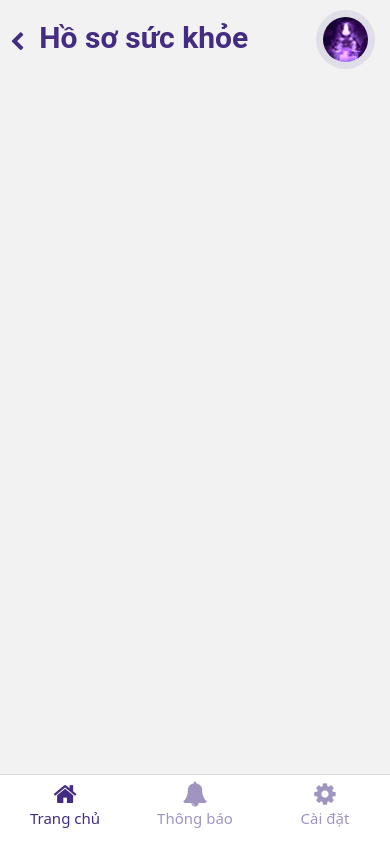
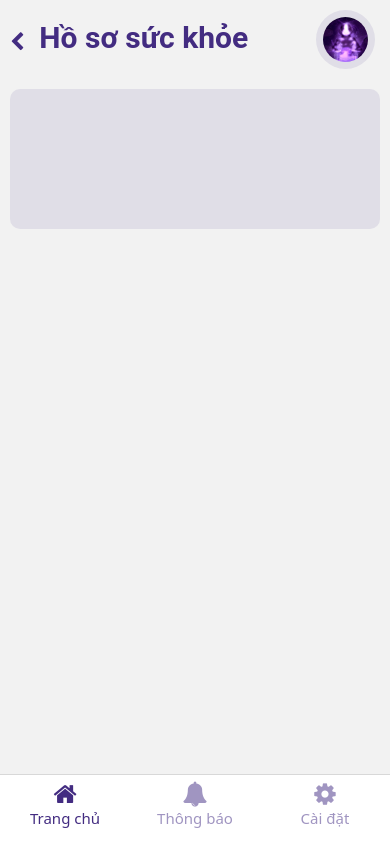
Before and after one commit to Nganha0611/FE_HealthHealth, a React Native app: screen /HealthProfile in a window 390 px wide. Built offline with nearby package versions, Linux system fonts and the light colour scheme.

Commit message:
add a part of profile health

```diff
--- a/src/screens/Home/HealthProfileScreen.tsx
+++ b/src/screens/Home/HealthProfileScreen.tsx
@@ -3,6 +3,7 @@ import React, { useEffect, useState } from 'react';
 import { View, Text, Button, Image, StyleSheet } from 'react-native';
 import { ScrollView } from 'react-native-gesture-handler';
 import FontAwesome from 'react-native-vector-icons/FontAwesome';
+import { Colors } from 'react-native/Libraries/NewAppScreen';
 // import SamsungHealth from 'react-native-samsung-health';
 
 type Props = {
@@ -42,7 +43,9 @@ const HealthProfileScreen : React.FC<Props> = ({ navigation }) => {
 //     });
 //   }, []);
 
-
+const steps = 6114;
+const minutes = 60;
+const calories = 384
   return (
     <ScrollView>
           <View style={styles.header}>
@@ -63,10 +66,24 @@ const HealthProfileScreen : React.FC<Props> = ({ navigation }) => {
           />
            </View>
             </View>
+            <View style={styles.mainIf}>
+
+            </View>
             </ScrollView>
   );
 };
 const styles = StyleSheet.create({
+  mainIf: {
+    flexDirection: 'row',
+    width: 'auto',
+    height: 140,
+    backgroundColor: '#e0dee7',
+    marginHorizontal: 10,
+    borderRadius: 10,
+    marginTop: 20,
+    justifyContent: 'space-between',
+    alignItems: 'center',
+  },
   header: {
     flexDirection: 'row',
     marginTop: 10,
```
